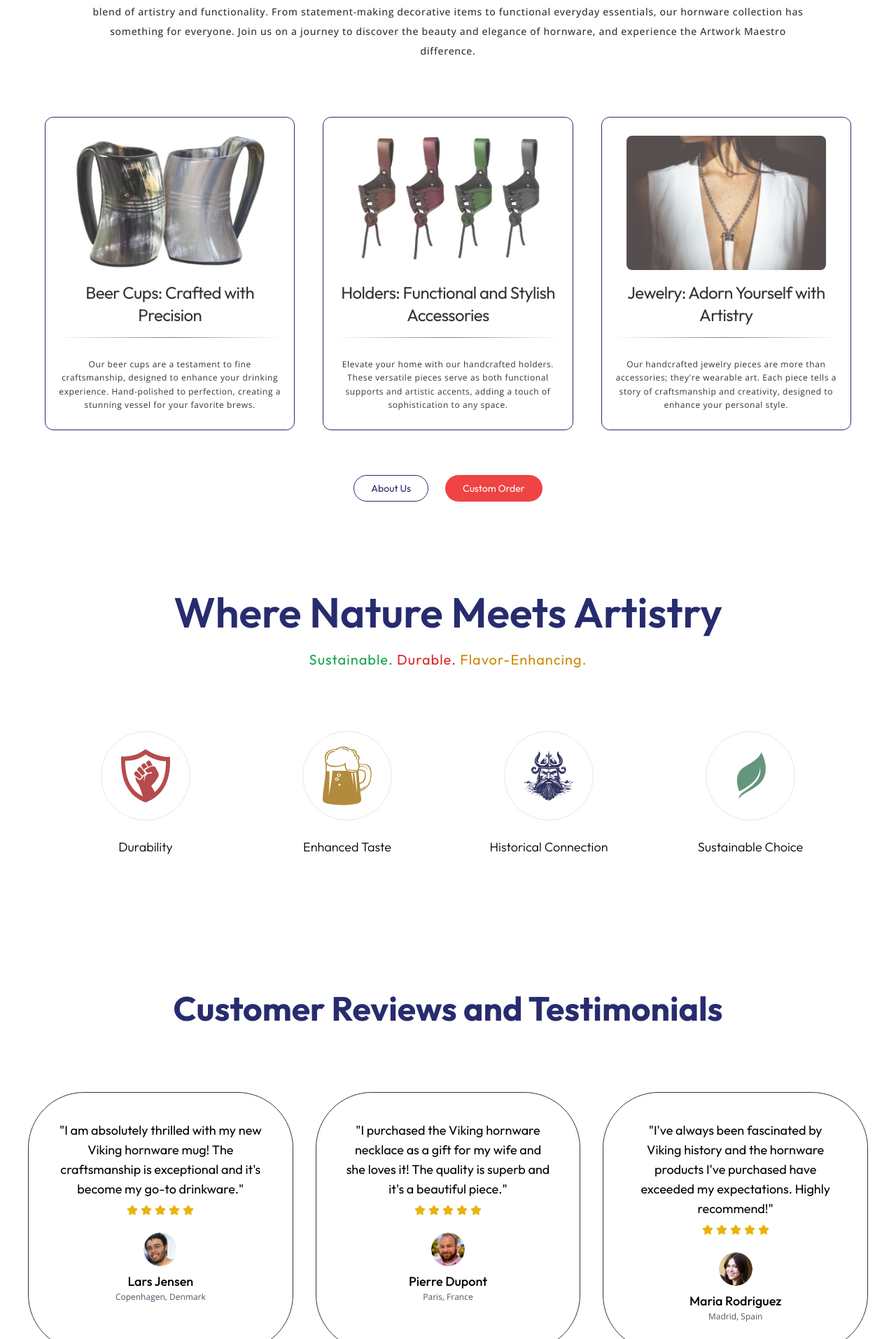
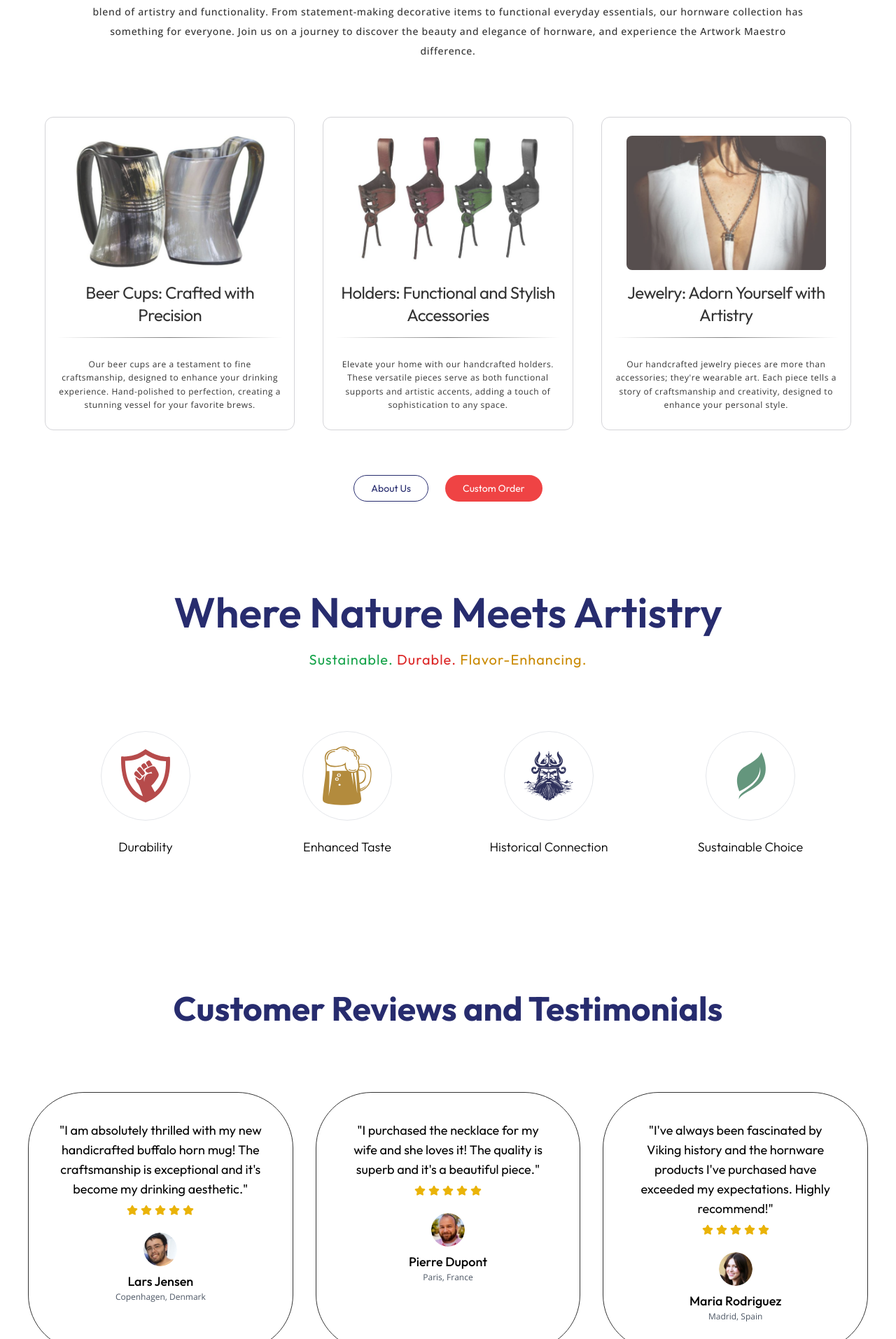
Before and after one commit to saadsalmany/Artwork-Maestro, a Next.js app: page / in a window 1280 px wide. Shown: the part 1034-2948 px from the top of the page at 70% size. Built offline with nearby package versions, Linux system fonts and the light colour scheme.

Commit message:
fixed until product pages

```diff
--- a/app/Components/BenefitSection.js
+++ b/app/Components/BenefitSection.js
@@ -43,7 +43,7 @@ function BenefitSection() {
 function BenefitItem({ icon, title, altText }) {
   return (
     <div className="flex flex-col items-center mb-8 desktop:mb-0">
-      <div className="w-32 h-32 section border-[1px] bg-white rounded-full flex items-center desktop:hover:shadow-md  justify-center mb-6 hover:scale-110 transition-all duration-300 ease-in-out">
+      <div className="w-32 h-32 section border-[1px] bg-white rounded-full hover:shadow-md flex items-center desktop:hover:shadow-md  justify-center mb-6 hover:scale-110 transition-all duration-300 ease-in-out">
         <Image src={icon} alt={altText} width={70} height={70} />
       </div>
       <p className="text-center section text-black font-outfit text-md font-light desktop:text-lg ">{title}</p>
--- a/app/Components/CollectionSection.js
+++ b/app/Components/CollectionSection.js
@@ -97,7 +97,7 @@ function CollectionSection() {
           {products.map((product, index) => (
             <div
               key={index}
-              className="bg-white desktop:hover:shadow-md transition-all duration-300 ease-in-out desktop:hover:scale-[102%] rounded-xl border-[1px] border-secondary-blue tablet:w-72 desktop:w-auto section  flex cursor-pointer
+              className="bg-white desktop:hover:shadow-md transition-all duration-300 ease-in-out desktop:hover:scale-[102%] rounded-xl border-[1px] border-zinc-300 tablet:w-72 desktop:w-auto section  flex cursor-pointer
               flex-col gap-2 justify-center items-center text-center h-[28rem] p-4 relative overflow-hidden"
             >
               <img
--- a/app/Components/Testimonial.js
+++ b/app/Components/Testimonial.js
@@ -1,5 +1,5 @@
 "use client";
-import React, { useState, } from "react";
+import React, { useState } from "react";
 import { Star } from "lucide-react";
 import TestimonialForm from "./TestimonialForm";
 
@@ -7,7 +7,7 @@ const Testimonial = () => {
   const [testimonials, setTestimonials] = useState([
     {
       quote:
-        "I am absolutely thrilled with my new Viking hornware mug! The craftsmanship is exceptional and it's become my go-to drinkware.",
+        "I am absolutely thrilled with my new handicrafted buffalo horn mug! The craftsmanship is exceptional and it's become my drinking aesthetic.",
       author: "Lars Jensen",
       country: "Copenhagen, Denmark",
       image: "/larsc2.png",
@@ -15,7 +15,7 @@ const Testimonial = () => {
     },
     {
       quote:
-        "I purchased the Viking hornware necklace as a gift for my wife and she loves it! The quality is superb and it's a beautiful piece.",
+        "I purchased the necklace for my wife and she loves it! The quality is superb and it's a beautiful piece.",
       author: "Pierre Dupont",
       country: "Paris, France",
       image: "/pierrec3.png",
@@ -30,9 +30,6 @@ const Testimonial = () => {
       rating: 5,
     },
   ]);
-
-
-
 
   return (
     <div className="bg-white py-20">
@@ -49,16 +46,18 @@ const Testimonial = () => {
             <TestimonialCard key={index} testimonial={testimonial} />
           ))}
         </div>
-        <TestimonialForm/>
+        <TestimonialForm />
       </div>
     </div>
   );
 };
 
 const TestimonialCard = ({ testimonial }) => (
-  <div className="bg-white cursor-pointer rounded-[5rem] border-[1px] border-charcoal section s p-10 flex flex-col
+  <div
+    className="bg-white cursor-pointer rounded-[5rem] border-[1px] border-charcoal section s p-10 flex flex-col
   items-center transform transition-all duration-300 ease-in-out desktop:hover:scale-[102%]
-  desktop:hover:shadow-lg active:hover:scale-105">
+  desktop:hover:shadow-lg active:hover:scale-105"
+  >
     <div className="flex flex-col items-center mb-6">
       <p className="text-lg font-outfit text-center mb-2">
         "{testimonial.quote}"
```
